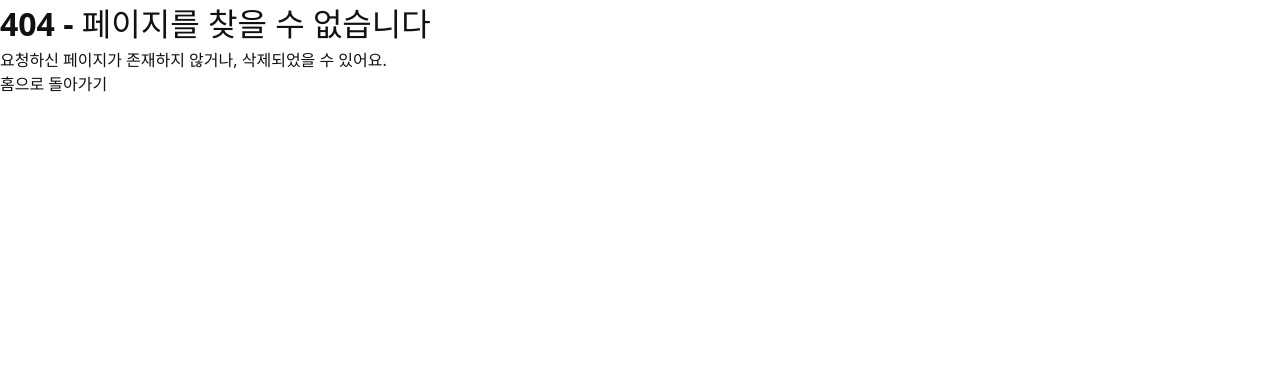
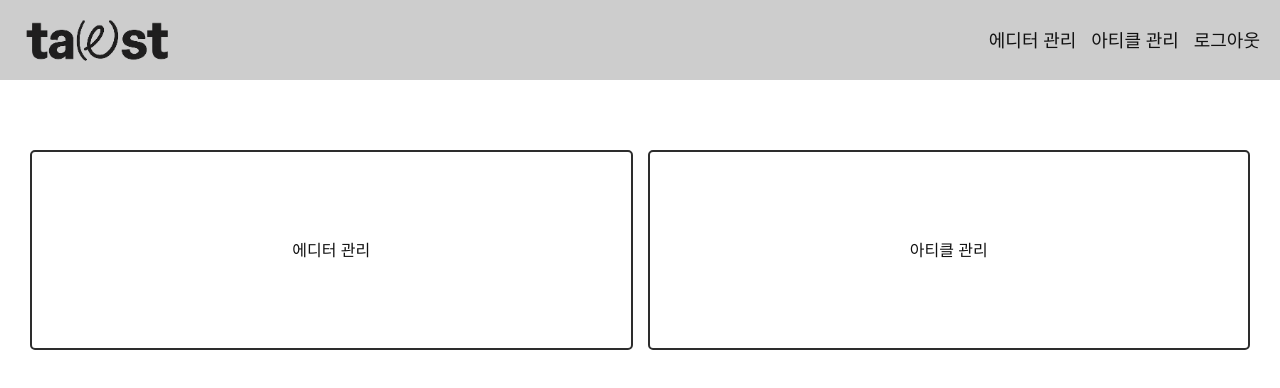
Before and after one commit to Taemin1234/taest-mag, a Next.js app in the folder frontend/: page /admin/adminMain in a window 1280 px wide. Before the commit this address had no page. Shown: the top 388 px of the page. Built offline with nearby package versions, Linux system fonts and the light colour scheme.

Commit message:
관리자 메인 페이지 추가

```diff
--- /dev/null
+++ b/frontend/src/app/(auth)/admin/adminMain/adminMain.module.css
@@ -0,0 +1,30 @@
+.adminMain {
+    width: 100%;
+}
+
+.adminMain ul {
+    display: flex;
+    justify-content: flex-start;
+    gap: 15px;
+    flex-wrap: wrap;
+}
+
+.adminMain ul li {
+    position: relative;
+    flex: 1;
+    width: 300px;
+    height: 200px;
+    text-align: center;
+    border: solid 2px var(--main-black);
+    border-radius: 5px;
+    cursor: pointer;
+}
+
+.adminMain ul li a {
+    position: absolute;
+    inset: 0;
+    display: flex;
+    align-items: center;
+    justify-content: center;
+    text-align: center;
+}
--- /dev/null
+++ b/frontend/src/app/(auth)/admin/adminMain/page.tsx
@@ -0,0 +1,31 @@
+import styles from './adminMain.module.css'
+import Link from 'next/link';
+
+export default function AdminMain() {
+
+    const adminList = [
+        {
+            title : '에디터 관리',
+            href : '/admin/adminEditor'
+        },
+        {
+            title : '아티클 관리',
+            href : '/admin/adminPosts'
+        },
+    ]
+
+    return (
+        <div className={styles.adminMain}>
+            <ul>
+                {adminList.map((li) => (
+                    <li key={li.title}>
+                       <Link href={li.href}>
+                        {li.title}
+                       </Link>
+                    </li>
+                )
+                )}
+            </ul>
+        </div>
+    )
+}
--- a/frontend/src/app/(auth)/snowman/elsa/page.tsx
+++ b/frontend/src/app/(auth)/snowman/elsa/page.tsx
@@ -40,7 +40,7 @@ export default function LoginPage() {
       // }
 
       // 4) 로그인 성공 시 로그인 페이지로 이동
-      router.push('/admin/adminPosts');
+      router.push('/admin/adminMain');
 
     } catch (err: any) {
       const errMsg = err.response?.data;
```
